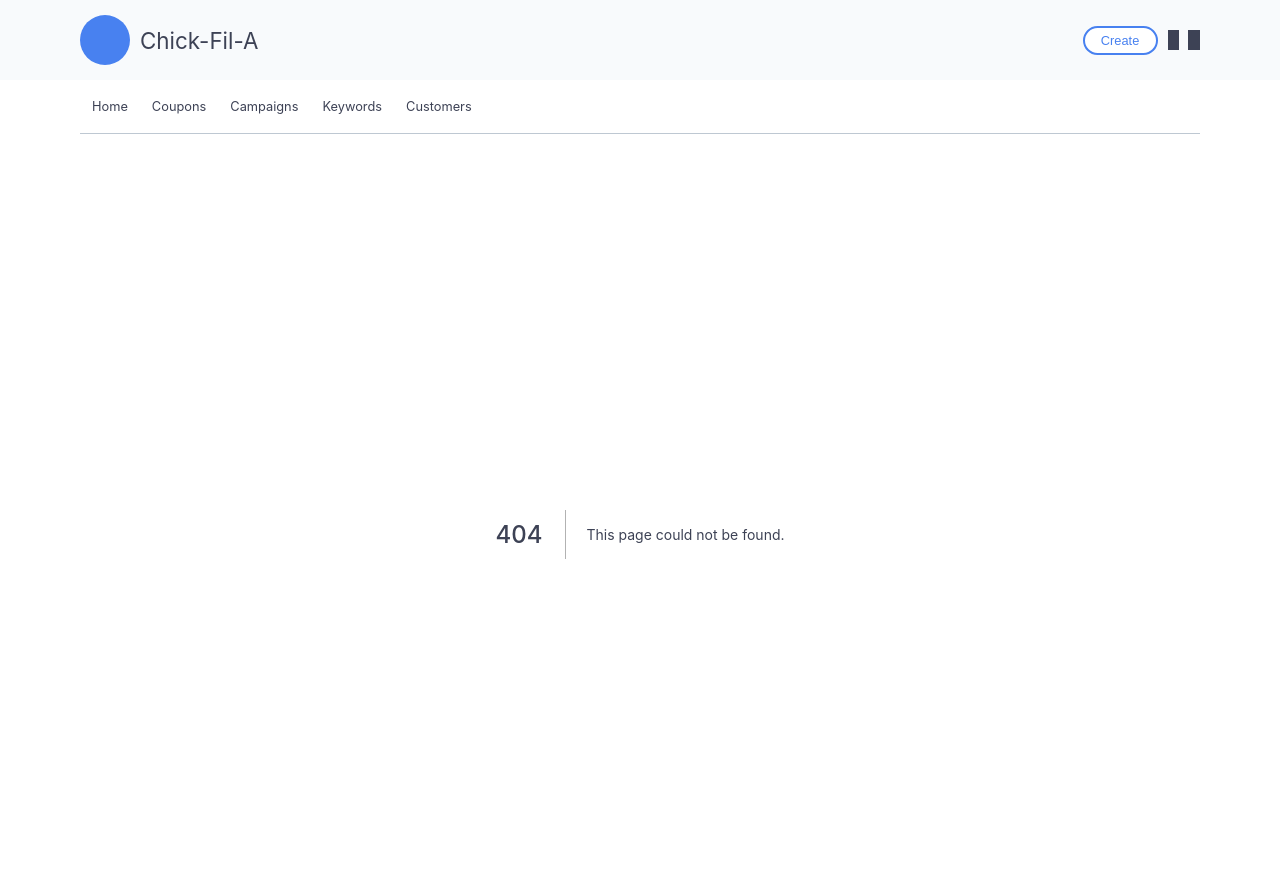
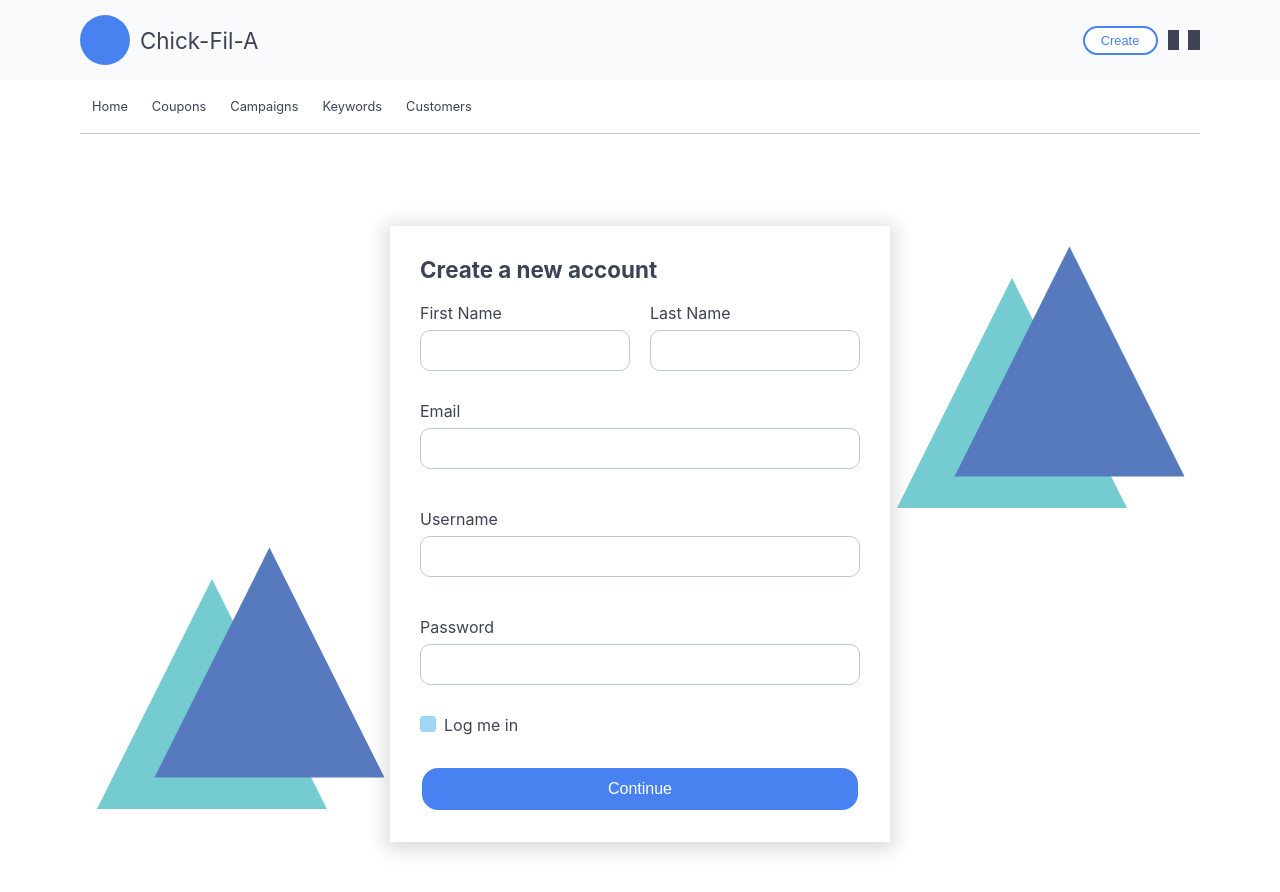
Before and after one commit to SD1G45/sms, a Next.js app: page /register/Register in a window 1280 px wide. Before the commit this address had no page. Shown: the top 892 px of the page. Built offline with nearby package versions, Linux system fonts and the light colour scheme.

Commit message:
Initital Register Upload

```diff
--- /dev/null
+++ b/page-styles/register/styles.ts
@@ -0,0 +1,62 @@
+import styled from "styled-components";
+import Button from "../../components/Button";
+import Card from "../../components/Card";
+import TextField from "../../components/TextField";
+
+export const StyledCard = styled(Card)`
+  width: 500px;
+  padding: 30px;
+`;
+
+export const Page = styled.div`
+  width: 100%;
+  height: 100vh;
+  display: flex;
+  justify-content: center;
+  align-items: center;
+`;
+export const LeftTriangleDiv = styled.div`
+  padding-top: 301px;
+  margin-top:100px
+  margin-left: 20px;
+`;
+export const RightTriangleDiv = styled.div`
+  padding-bottom: 301px;
+  margin-top:100px
+  margin-left: 20px;
+`;
+export const Heading = styled.h1`
+  font-size: 1.4rem;
+  margin-bottom: 20px;
+`;
+
+export const PasswordTextField = styled(TextField)`
+  margin-bottom: 30px;
+`;
+
+export const EmailTextField = styled(TextField)`
+  margin-bottom: 40px;
+`;
+export const UsernameTextField = styled(TextField)`
+  margin-bottom: 40px;
+`;
+export const FirstNameTextField = styled(TextField)`
+  margin-bottom: 30px;
+  padding-right: 10px;
+`;
+
+export const LastNameTextField = styled(TextField)`
+  margin-bottom: 30px;
+  padding-left: 10px;
+`;
+
+export const NameContainer = styled.div`
+  width 100%;
+  display:flex;
+  justify-content: center;
+  align-items: center;
+
+`;
+export const StyledButton = styled(Button)`
+  margin-top: 30px;
+`;
--- /dev/null
+++ b/pages/register/Register.tsx
@@ -0,0 +1,90 @@
+import React, { useState } from "react";
+import Checkbox from "../../components/Checkbox";
+import {
+  Page,
+  Heading,
+  StyledCard,
+  PasswordTextField,
+  EmailTextField,
+  StyledButton,
+  FirstNameTextField,
+  LastNameTextField,
+  NameContainer,
+  UsernameTextField,
+  LeftTriangleDiv,
+  RightTriangleDiv,
+} from "../../page-styles/register/styles";
+import Image from "next/image";
+
+const Register = () => {
+  const [email, setEmail] = useState("");
+  const [firstName, setFirstName] = useState("");
+  const [lastName, setLastName] = useState("");
+  const [username, setUsername] = useState("");
+  const [password, setPassword] = useState("");
+  const [loginChecked, setLoginChecked] = useState("");
+
+  return (
+    <>
+      <Page>
+        <LeftTriangleDiv>
+          <Image src="/StackedTriangle-1.svg" width={300} height={300} />
+        </LeftTriangleDiv>
+        <StyledCard>
+          <Heading>Create a new account</Heading>
+          <NameContainer>
+            <FirstNameTextField
+              label="First Name"
+              value={firstName}
+              onChange={(event: React.ChangeEvent<HTMLInputElement>) =>
+                setFirstName(event.target.value)
+              }
+            />
+            <LastNameTextField
+              label="Last Name"
+              value={lastName}
+              onChange={(event: React.ChangeEvent<HTMLInputElement>) =>
+                setFirstName(event.target.value)
+              }
+            />
+          </NameContainer>
+          <EmailTextField
+            label="Email"
+            value={email}
+            onChange={(event: React.ChangeEvent<HTMLInputElement>) =>
+              setEmail(event.target.value)
+            }
+          />
+          <UsernameTextField
+            label="Username"
+            value={username}
+            onChange={(event: React.ChangeEvent<HTMLInputElement>) =>
+              setUsername(event.target.value)
+            }
+          />
+          <PasswordTextField
+            label="Password"
+            value={password}
+            type="password"
+            onChange={(event: React.ChangeEvent<HTMLInputElement>) =>
+              setPassword(event.target.value)
+            }
+          />
+          <Checkbox
+            checked={loginChecked}
+            label="Log me in"
+            onChange={(event: ReactChangeEvent<HTMLInputElement>) =>
+              setLoginChecked(event.target.checked)
+            }
+          />
+          <StyledButton>Continue</StyledButton>
+        </StyledCard>
+        <RightTriangleDiv>
+          <Image src="/StackedTriangle-1.svg" width={300} height={300} />
+        </RightTriangleDiv>
+      </Page>
+    </>
+  );
+};
+
+export default Register;
--- /dev/null
+++ b/pages/register/index.tsx
@@ -0,0 +1 @@
+export { default } from "./Register";
```
Also changed, not shown: public/StackedTriangle-1.svg (added).
